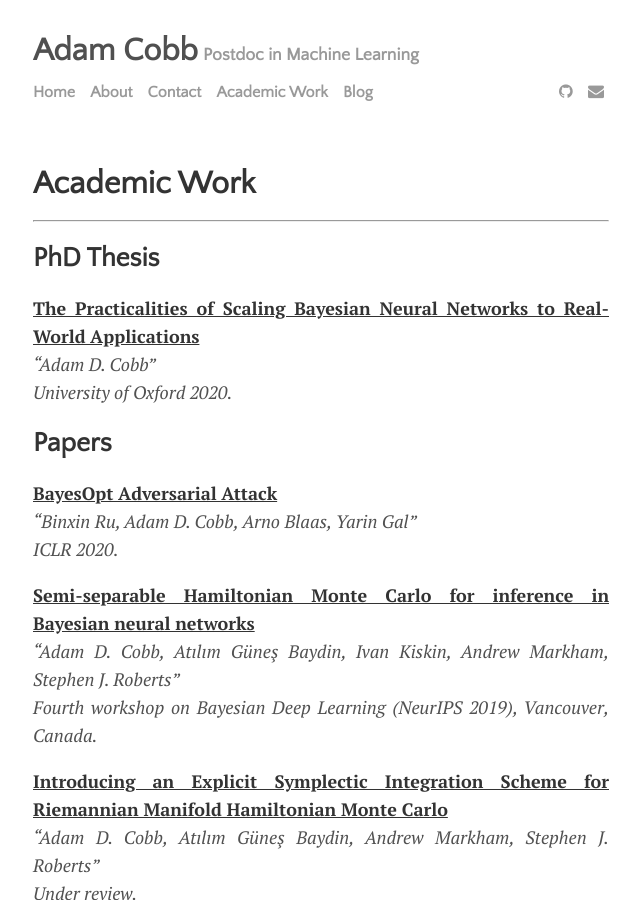
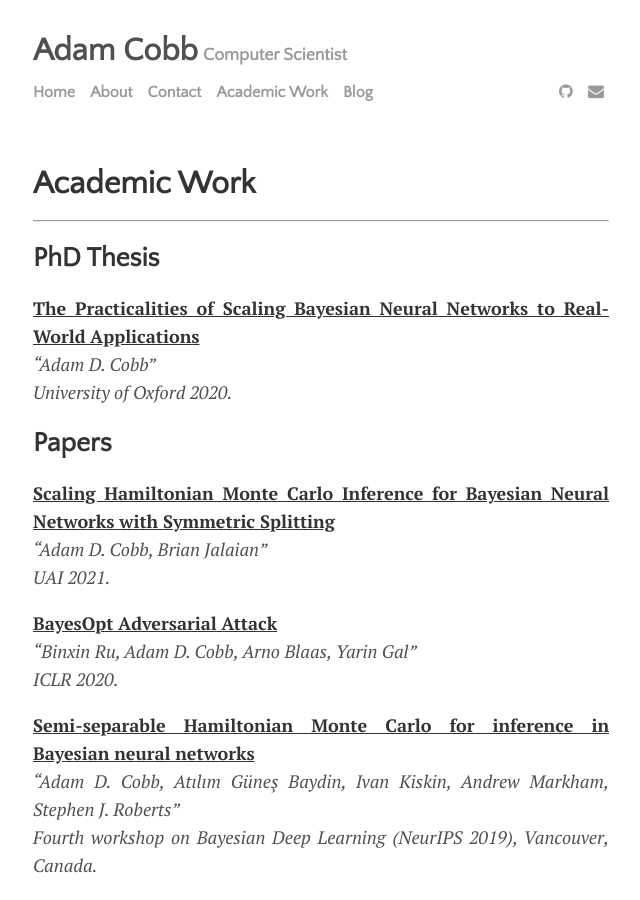
Before and after one commit to AdamCobb/AdamCobb.github.io, a Jekyll site: the page built from menu/academic.md, in a window 1280 px wide and 900 px high. Shown: the whole window, without its empty margins (319-959 px from the left). Built offline with Jekyll 4.4.1, drawn with Linux system fonts in a browser that asks for light colours; nearby versions of some CDN libraries; some of the changed text lies outside the part shown.

Commit message:
updating material

```diff
--- a/_config.yml
+++ b/_config.yml
@@ -1,6 +1,6 @@
 # Site Settings
 title:               Adam Cobb
-tagline:             Postdoc in Machine Learning
+tagline:             Computer Scientist
 description:
 baseurl:            #"/Lagrange"
 url:                #"https://lenpaul.github.io"
--- a/menu/academic.md
+++ b/menu/academic.md
@@ -11,6 +11,9 @@ September 2016-->
 [**The Practicalities of Scaling Bayesian Neural Networks to Real-World Applications**](https://ora.ox.ac.uk/objects/uuid:4b738b70-28bc-4545-86a6-6078861e7d13)<br />
 <em>"Adam D. Cobb"<br>University of Oxford 2020.</em>
 ## Papers ##
+
+[**Scaling Hamiltonian Monte Carlo Inference for Bayesian Neural Networks with Symmetric Splitting**](https://arxiv.org/pdf/2010.06772.pdf)<br/>
+<em>"Adam D. Cobb, Brian Jalaian"<br>UAI 2021.</em>
 
 [**BayesOpt Adversarial Attack**](https://openreview.net/forum?id=Hkem-lrtvH)<br/>
 <em>"Binxin Ru, Adam D. Cobb, Arno Blaas, Yarin Gal"<br>ICLR 2020.</em>
```
Also changed, not shown: menu/about.md (+2 -2 lines).
